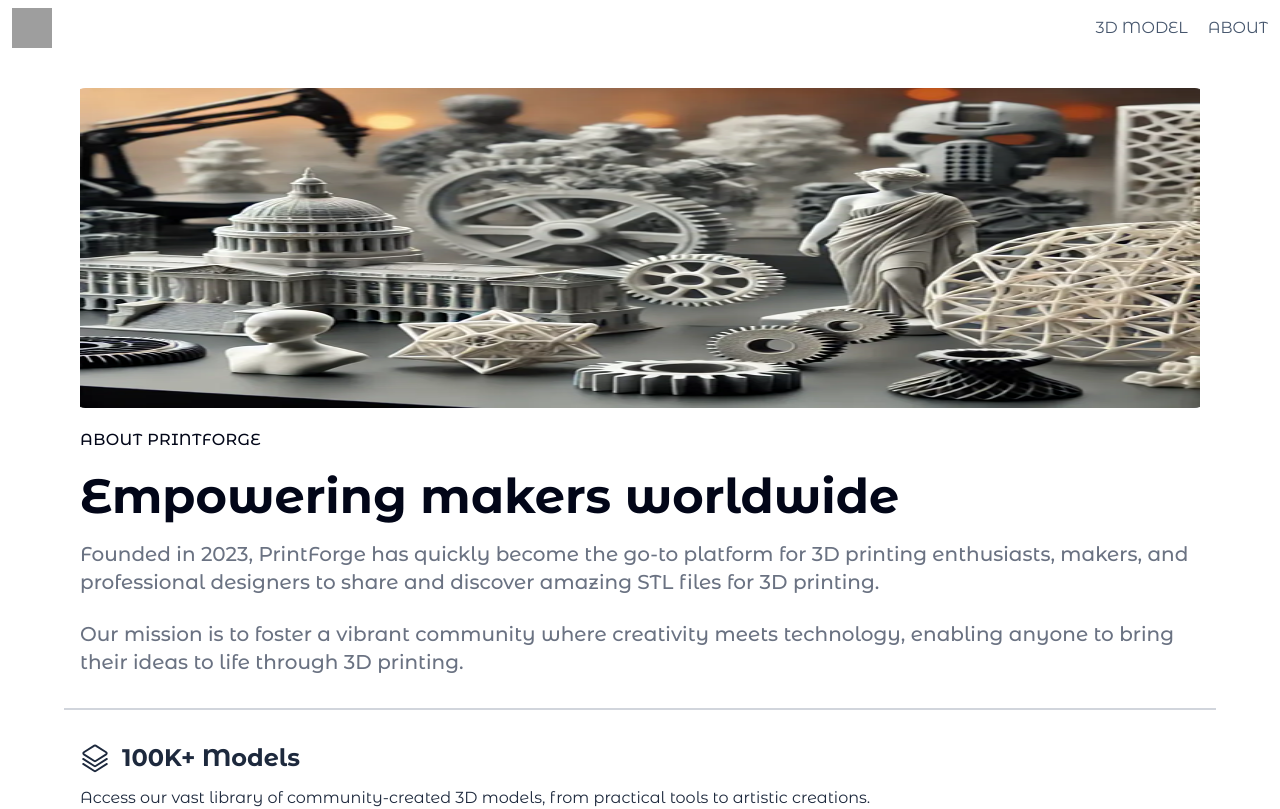
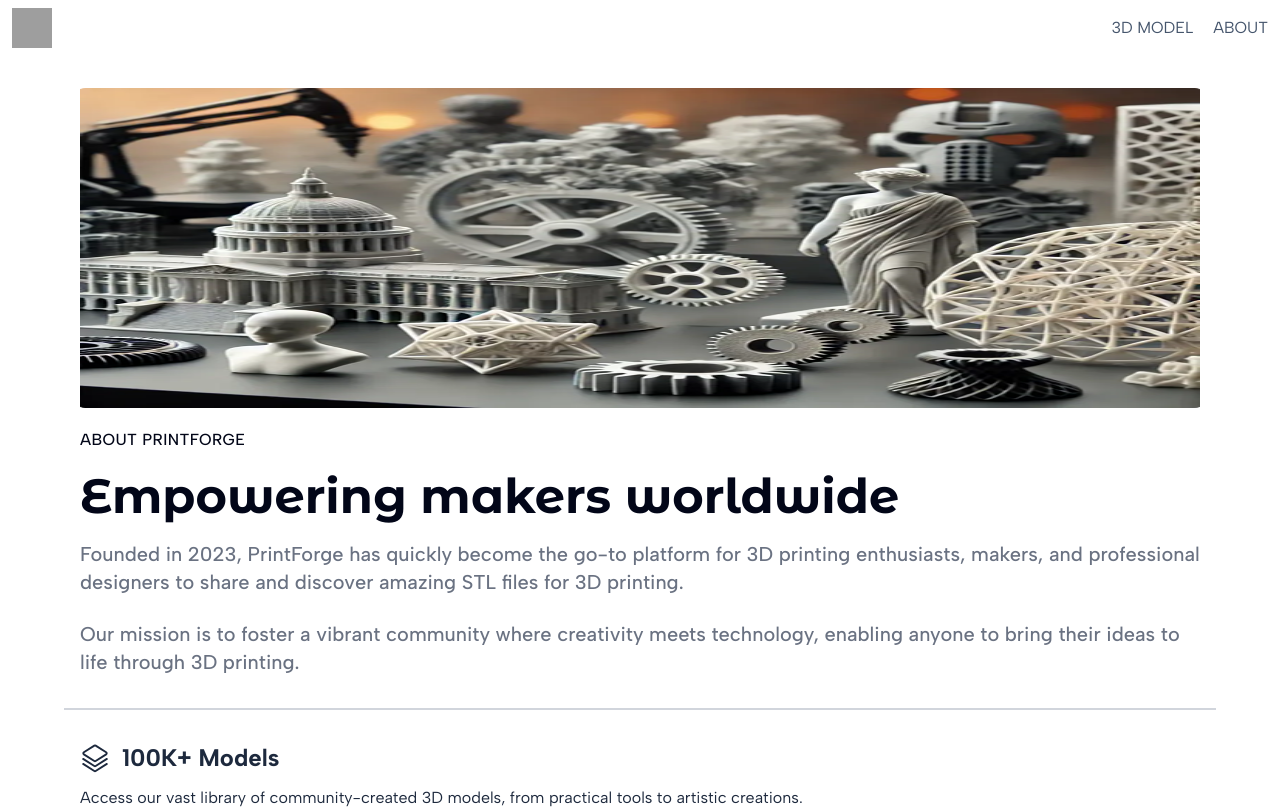
Before and after one commit to Tech-Rocket/print-forge-nextjs, a Next.js app: page /about in a window 1280 px wide. Shown: the top 809 px of the page. Built offline with nearby package versions, Linux system fonts and the light colour scheme; grey boxes are pictures that could not be loaded.

Commit message:
refactor: update font usage in About and Home components; add notes on Next.js structure

```diff
--- a/app/about/page.jsx
+++ b/app/about/page.jsx
@@ -5,6 +5,12 @@ import AboutCard from "./about-card";
 import { GoStack } from "react-icons/go";
 import { RiGlobalLine } from "react-icons/ri";
 import { CiFlag1 } from "react-icons/ci";
+import { Montserrat_Alternates } from "next/font/google";
+
+const montserratAlternates = Montserrat_Alternates({
+  subsets: ["latin"],
+  weight: ["400", "500", "600", "700", "800", "900"],
+});
 
 export default function About() {
   const aboutData = [
@@ -41,7 +47,9 @@ export default function About() {
           className="w-full h-[20rem]"
         />
         <p className="font-medium uppercase tracking-wide">about printforge</p>
-        <h1 className="text-5xl font-bold">Empowering makers worldwide</h1>
+        <h1 className={`${montserratAlternates.className} text-5xl font-bold`}>
+          Empowering makers worldwide
+        </h1>
         <div className="text-xl font-medium text-gray-500 space-y-6">
           <p>
             Founded in 2023, PrintForge has quickly become the go-to platform
--- a/app/layout.jsx
+++ b/app/layout.jsx
@@ -1,11 +1,10 @@
-import { Montserrat_Alternates } from "next/font/google";
+import { Albert_Sans } from "next/font/google";
 import Header from "../components/shared/header";
 import "./globals.css";
 
-const montserratAlternates = Montserrat_Alternates({
+const albertSan = Albert_Sans({
   subsets: ["latin"],
-  weight: ["400", "500", "600", "700", "800", "900"],
-  variable: "--font-montserrat-alternates",
+  display: "swap",
 });
 
 export const metadata = {
@@ -16,7 +15,7 @@ export const metadata = {
 export default function RootLayout({ children }) {
   return (
     <html lang="en">
-      <body className={`${montserratAlternates.className} antialiased`}>
+      <body className={`${albertSan.className} antialiased`}>
         <Header />
         <main>{children}</main>
       </body>
--- a/app/page.jsx
+++ b/app/page.jsx
@@ -1,11 +1,17 @@
 import heroImg from "../public/images/Frame4.png";
 import Image from "next/image";
+import { Montserrat_Alternates } from "next/font/google";
+
+const montserratAlternates = Montserrat_Alternates({
+  subsets: ["latin"],
+  weight: ["400", "500", "600", "700", "800", "900"],
+});
 
 export default function Home() {
   return (
     <section>
       <div className="space-y-5 px-3">
-        <h1 className="text-5xl font-bold">
+        <h1 className={` ${montserratAlternates.className} text-5xl font-bold`}>
           Discover what’s possible with 3D printing
         </h1>
         <p className="text-xl font-medium text-gray-500">
```
Also changed, not shown: 1 other file (tests, documents, lock files or other folders).
